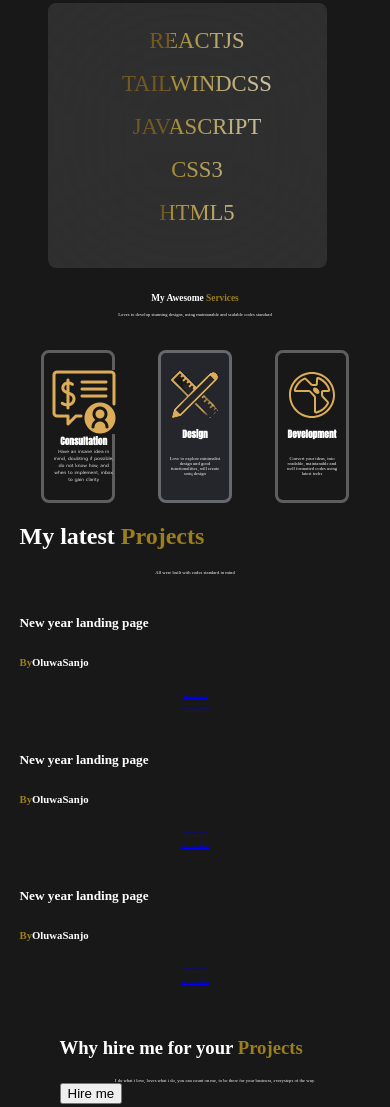
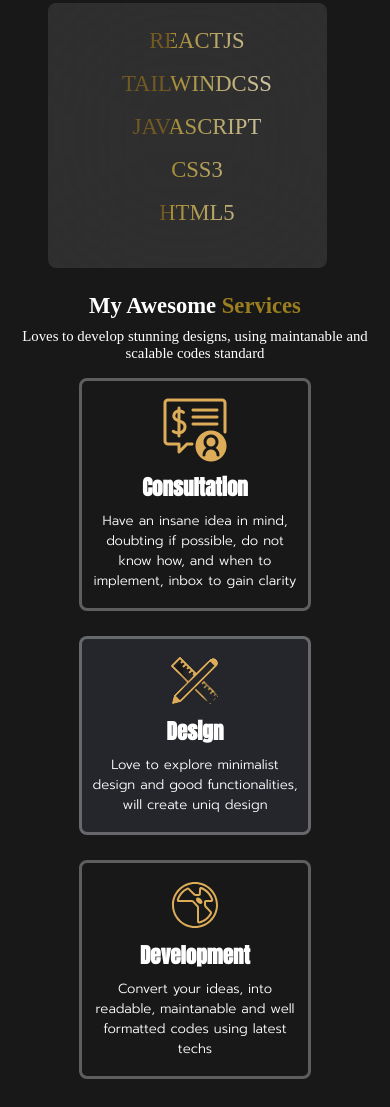
Before and after one commit to Sanjolawal/Html-portfolio-site, a plain HTML site: page index.html in a window 390 px wide. Shown: the part 715-1822 px from the top of the page. Drawn offline with Linux system fonts and the light colour scheme.

Commit message:
responsive

```diff
--- a/index.html
+++ b/index.html
@@ -62,12 +62,12 @@
          <div class="middle">
             <img src="Images/Des-icon.png" alt="pic" >
             <h4>Design</h4>
-            <p>Love to explore minimalist design and good functionalities, will create uniq design</p>
+            <p class="sectionp">Love to explore minimalist design and good functionalities, will create uniq design</p>
          </div>
          <div>
             <img src="Images/dev icon.svg" alt="pic">
             <h4>Development</h4>
-            <p>Convert your ideas, into readable, maintanable and well formatted codes using latest techs </p>
+            <p class="sectionp">Convert your ideas, into readable, maintanable and well formatted codes using latest techs </p>
          </div>
      </section>
 
--- a/style.css
+++ b/style.css
@@ -172,6 +172,7 @@
     right: 5%;
     visibility: visible;
 }
+/* Header sectio */
 Header section{
     grid-template-columns: repeat(1, 1fr);
     justify-items: center;
@@ -192,4 +193,26 @@
 Header ul li{
     margin: 0 0 2vh 0;
 }
+/* Menu section */
+main h1{
+font-size: 5.8vw;
 }
+main p{
+    font-size: 3.8vw;
+}
+.sectionp{
+    font-size: 3.4vw;
+}
+main section{
+    grid-template-columns: repeat(1, 1fr);
+    margin: 2vh 0 2vh 0;
+}
+main section div{
+    width: 60%;
+    margin: 0 0 3vh 0;
+}
+main section div h4{
+    font-size: 5.4vw;
+    margin: 1vh 0 1vh 0;
+}
+}
```
